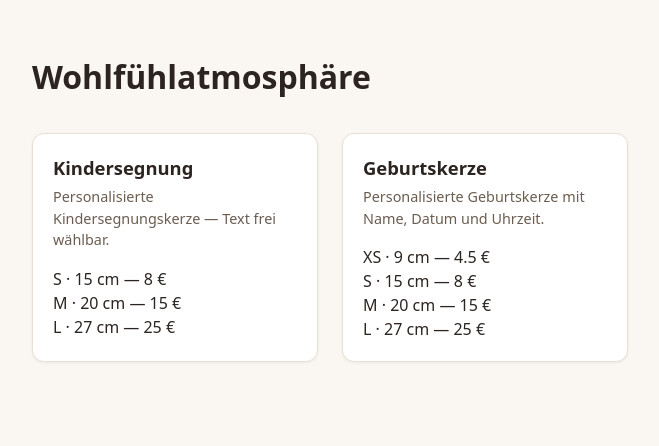
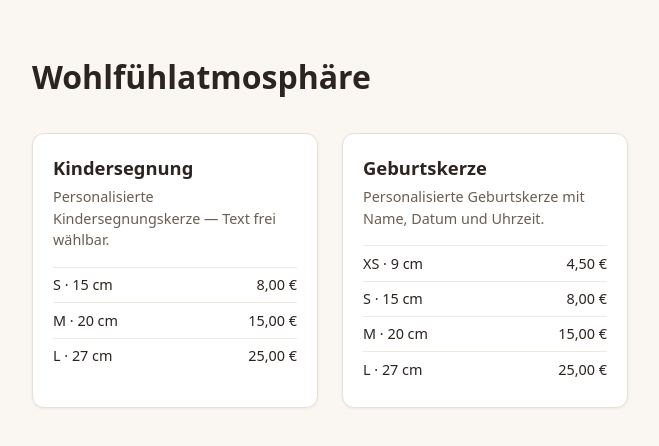
Before and after one commit to maximilianbese/wohlfuehlatmosphaere, a React (Vite) app: page / in a window 1280 px wide. Shown: the top 446 px of the page, without its empty margins (0-659 px from the left). Built offline with nearby package versions, Linux system fonts and the light colour scheme.

Commit message:
feat: add price formatting utility and update ProductCard component

```diff
--- a/src/components/ProductCard.tsx
+++ b/src/components/ProductCard.tsx
@@ -1,4 +1,5 @@
 import type { Product } from "../types";
+import { formatPrice } from "../utils/format";
 
 type ProductCardProps = {
   product: Product;
@@ -11,8 +12,11 @@ function ProductCard({ product }: ProductCardProps) {
       <p>{product.description}</p>
       <ul className="sizes">
         {product.sizes.map((size) => (
-          <li key={size.label}>
-            {size.label} · {size.heightCm} cm — {size.price} €
+          <li key={size.label} className="size-row">
+            <span>
+              {size.label} · {size.heightCm} cm{" "}
+            </span>
+            <span>{formatPrice(size.price)}</span>
           </li>
         ))}
       </ul>
--- /dev/null
+++ b/src/utils/format.ts
@@ -0,0 +1,8 @@
+const priceFormatter = new Intl.NumberFormat("de-DE", {
+  style: "currency",
+  currency: "EUR",
+});
+
+export function formatPrice(euro: number): string {
+  return priceFormatter.format(euro);
+}
```
